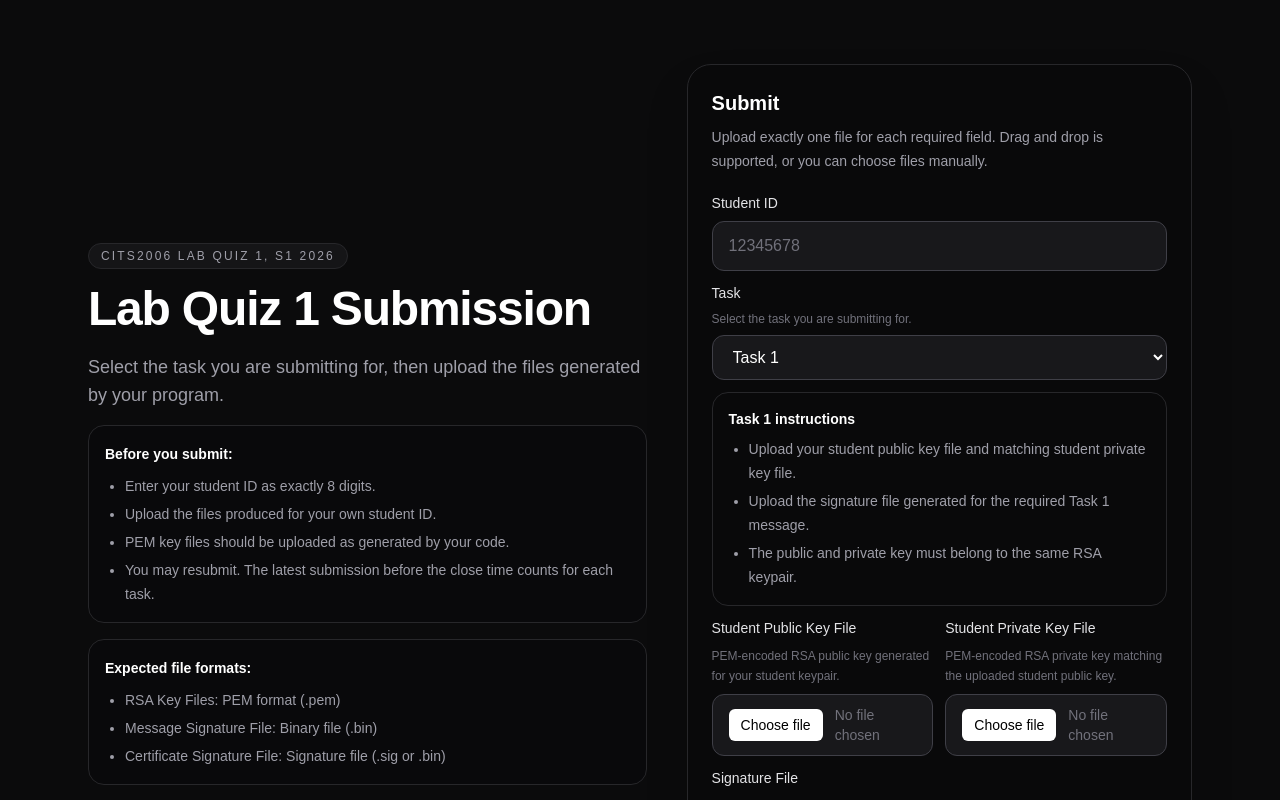
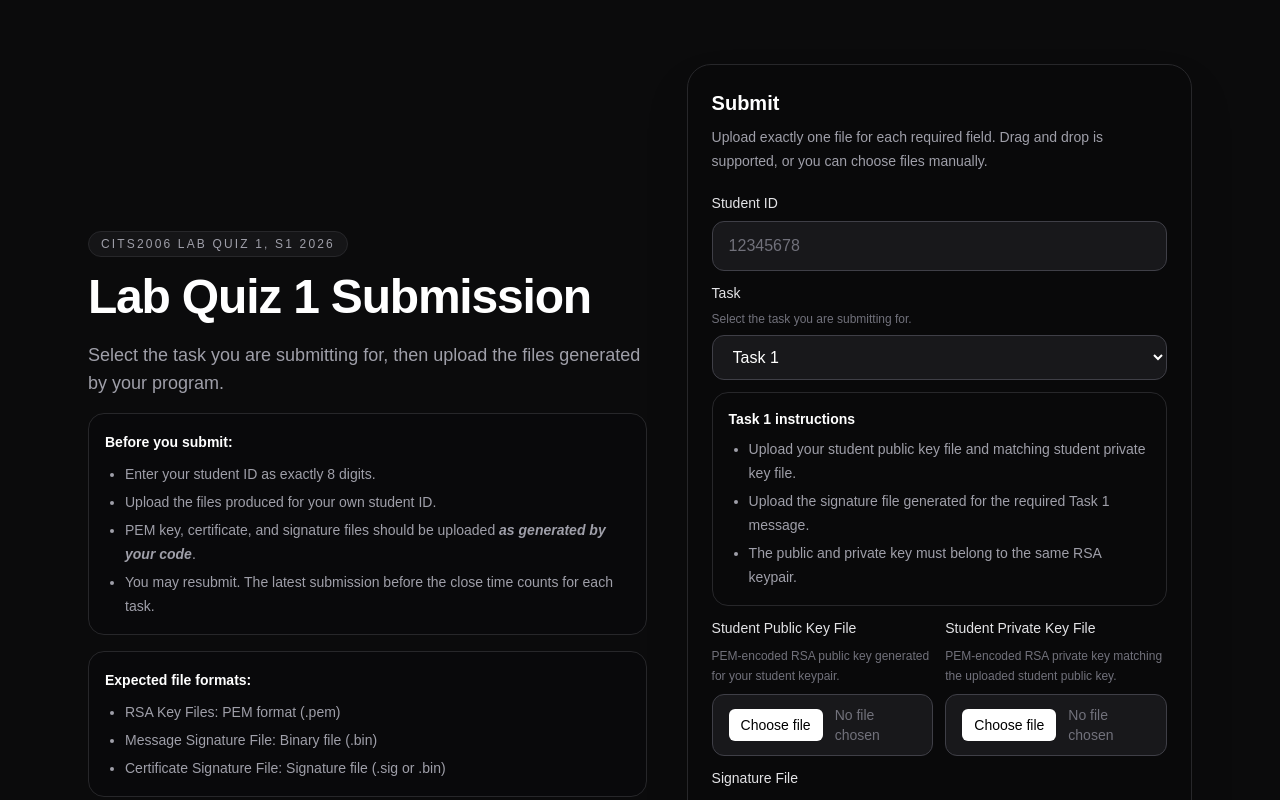
Before and after one commit to LarryHH/cits2006-2026s1-LQ1-submission-server, a Next.js app: page / in a window 1280 px wide. Shown: the top 800 px of the page. Built offline with nearby package versions, Linux system fonts and the light colour scheme.

Commit message:
highlight user generate files info tip

```diff
--- a/src/app/page.tsx
+++ b/src/app/page.tsx
@@ -262,7 +262,7 @@ export default function HomePage() {
                   <li>Enter your student ID as exactly 8 digits.</li>
                   <li>Upload the files produced for your own student ID.</li>
                   <li>
-                    PEM key files should be uploaded as generated by your code.
+                    PEM key, certificate, and signature files should be uploaded <b><i>as generated by your code</i></b>.
                   </li>
                   <li>
                     You may resubmit. The latest submission before the close
```
